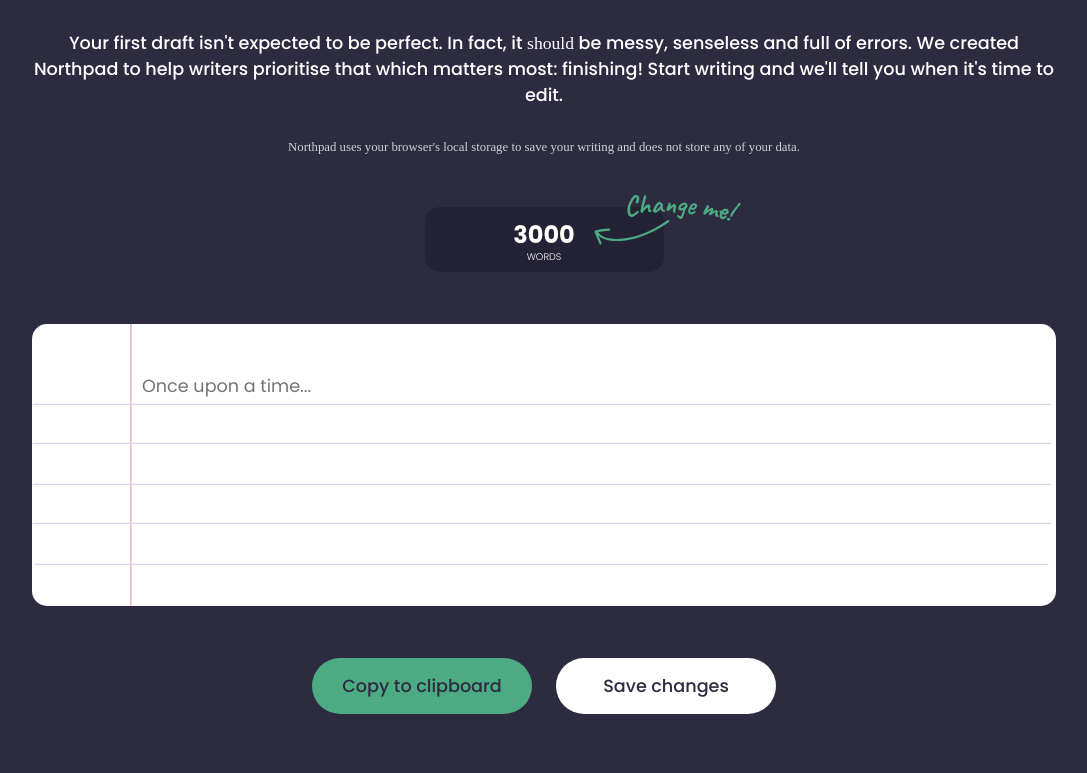
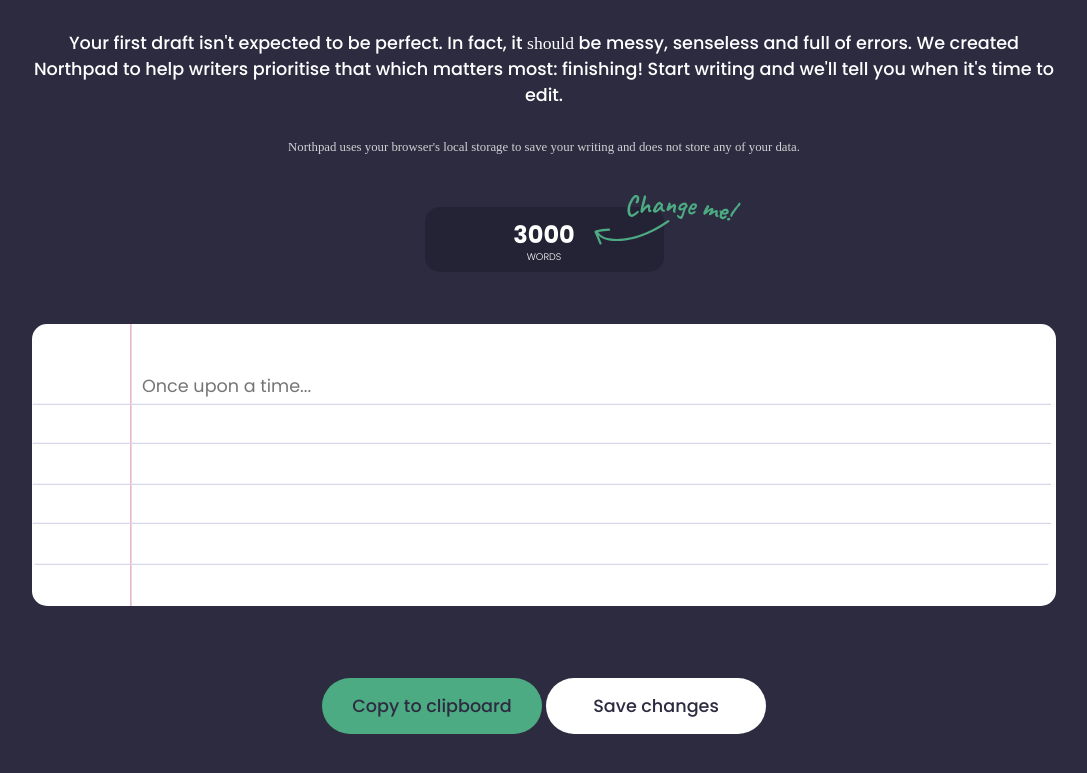
Before and after one commit to Northpad/Northpad.github.io, a plain HTML site: page index.html in a window 1280 px wide. Shown: the part 127-900 px from the top of the page, without its empty margins (96-1183 px from the left). Drawn offline with Linux system fonts and the light colour scheme; a web font is replaced by a local one.

Commit message:
Viewport updates

```diff
--- a/index.html
+++ b/index.html
@@ -4,6 +4,7 @@
         <title>Northpad - A step in the write direction</title>
         <meta name="description" content="Northpad">
         <meta name="keywords" content="Northpad, Word Processor">
+        <meta name="viewport" content="width=device-width" />
         <link rel="stylesheet" href="mystyle.css">
     </head>
     <body>
--- a/mystyle.css
+++ b/mystyle.css
@@ -290,3 +290,10 @@
 progress[value]::-webkit-progress-value {
     background-color: #4cab82;
 }
+
+@media only screen and (min-device-width: 480px){
+    #save {
+        margin-left: 0px;
+        margin-top: 20px;
+    }
+}
```
